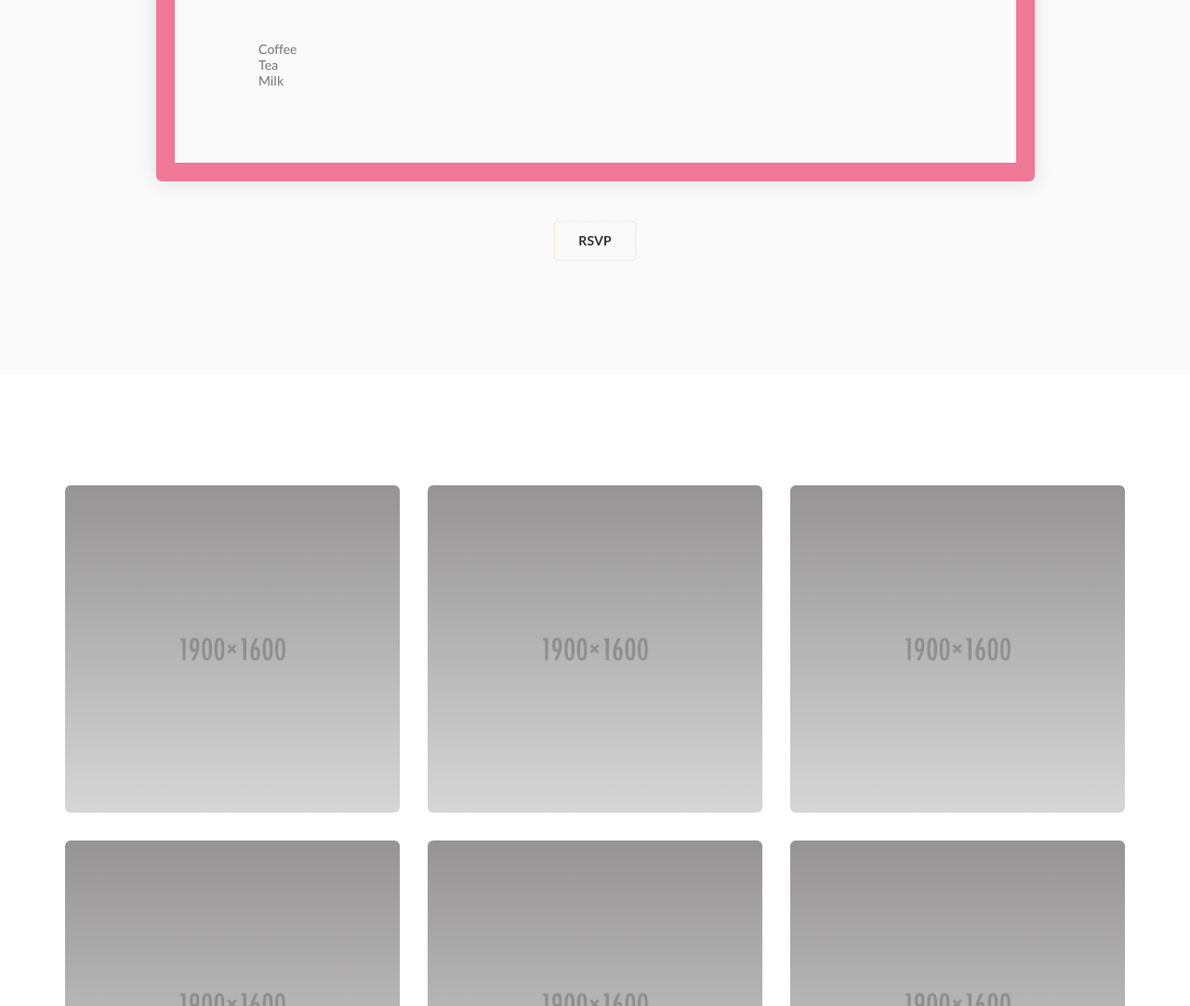
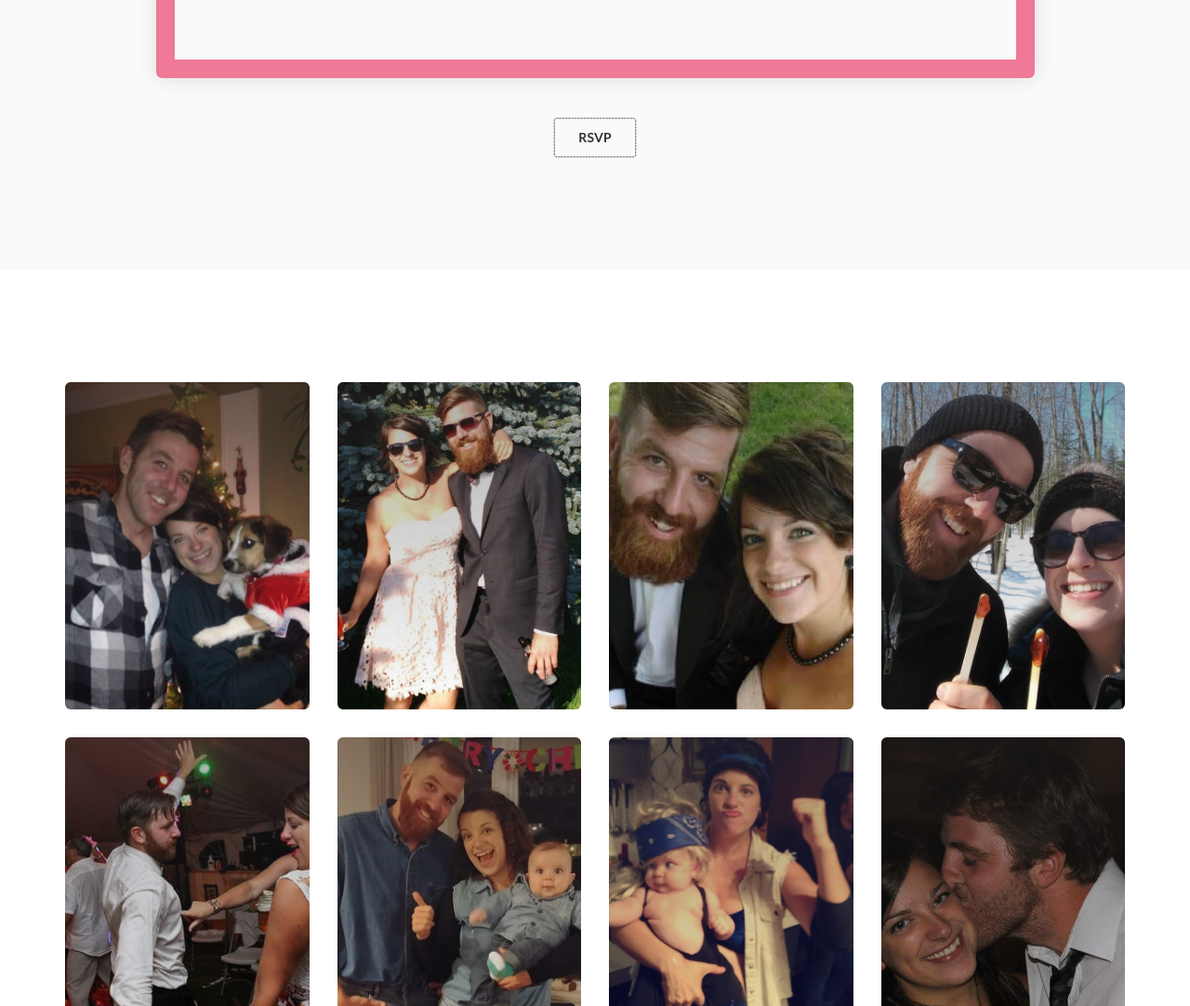
Before and after one commit to Straktor/jupisjo, a plain HTML site: page index.html in a window 1280 px wide. Shown: the part 4320-5402 px from the top of the page at 93% size. Drawn offline with Linux system fonts and the light colour scheme; a web font is replaced by a local one.

Commit message:
adding pictures

```diff
--- a/css/custom.css
+++ b/css/custom.css
@@ -127,3 +127,7 @@ input[type="radio"] {
 .block-event.swap {
     border-color: #ef7997;
 }
+
+.but .but-svg {
+    stroke: #000;
+}
--- a/index.html
+++ b/index.html
@@ -235,6 +235,8 @@
                     <div class="row">
                         <div class="col-sm-10 col-sm-offset-1 text-center">
                             <div class="block-event swap test">
+
+                                <div class="row">
                                 <div class="circle-dashed relative bg">
                                     <div class="round-circle  before">
                                         <svg viewBox="0 0 103 103" version="1.1" xmlns="http://www.w3.org/2000/svg" class="dashed-border">
@@ -243,20 +245,14 @@
                                         <i class="icon-glass"></i>
                                     </div>
                                 </div>
+                                </div>
+                                <div class="row">
                                 <p class="mt-30 mb-30">Wedding Party<span>15:00h</span></p>
                                 <p>Address<span>28 Chalmers Street <br>Sydney</span></p>
+                                </div>
                                 <p class="mt-30 mb-30 col-sm-10 col-sm-offset-1 text-justify">
                                     At vero eos et accusamus et iusto odio dignissimos ducimus qui blanditiis praesentium voluptatum deleniti atque corrupti quos dolores et quas molestias excepturi sint occae.Lorem ipsum dolor sit amet, consectetur adipisicing elit, sed do eiusmod tempor incididunt ut labore.
                                 </p>
-
-                                <div class="mt-30 mb-30 col-sm-10 col-sm-offset-1 text-left">
-                                    <ul>
-                                        <li>Coffee</li>
-                                        <li>Tea</li>
-                                        <li>Milk</li>
-                                    </ul>
-                                </div>
-
                             </div>
                         </div>
                     </div>
@@ -285,29 +281,38 @@
                     <div class="row mb-30">
                         <!-- As a general rule, include a heading (h1-h6) as a child of each section and article element for screen readers purposes-->
                         <h2 class="indent">Photo album</h2>
-                        <div class="col-md-4 col-sm-4 col-xs-12 ">
+                        <div class="col-md-3 col-sm-2 col-xs-12 ">
                             <div class="block-img">
-                                <a href="img/6.jpg" class="venobox">
+                                <a href="img/ap1.jpg" class="venobox">
                                     <div class="background-img">
-                                        <img alt="" src="img/6.jpg">
+                                        <img alt="" src="img/ap1.jpg">
                                     </div>
                                 </a>
                             </div>
                         </div>
-                        <div class="col-md-4 col-sm-4 col-xs-12 ">
+                        <div class="col-md-3 col-sm-2 col-xs-12 ">
                             <div class="block-img">
-                                <a href="img/7.jpg" class="venobox">
+                                <a href="img/ap12.jpg" class="venobox">
                                     <div class="background-img">
-                                        <img alt="" src="img/7.jpg">
+                                        <img alt="" src="img/ap12.jpg">
                                     </div>
                                 </a>
                             </div>
                         </div>
-                        <div class="col-md-4 col-sm-4 col-xs-12 ">
+                        <div class="col-md-3 col-sm-2 col-xs-12 ">
                             <div class="block-img">
-                                <a href="img/8.jpg" class="venobox">
+                                <a href="img/ap2.jpg" class="venobox">
                                     <div class="background-img">
-                                        <img alt="" src="img/8.jpg">
+                                        <img alt="" src="img/ap2.jpg">
+                                    </div>
+                                </a>
+                            </div>
+                        </div>
+                        <div class="col-md-3 col-sm-2 col-xs-12 ">
+                            <div class="block-img">
+                                <a href="img/ap4.jpg" class="venobox">
+                                    <div class="background-img">
+                                        <img alt="" src="img/ap4.jpg">
                                     </div>
                                 </a>
                             </div>
@@ -316,29 +321,38 @@
                     <!--End row-->
                     <!--Row-->
                     <div class="row ">
-                        <div class="col-md-4 col-sm-4 col-xs-12 ">
+                        <div class="col-md-3 col-sm-2 col-xs-12 ">
                             <div class="block-img">
-                                <a href="img/9.jpg" class="venobox">
+                                <a href="img/ap9.jpg" class="venobox">
                                     <div class="background-img">
-                                        <img alt="" src="img/9.jpg">
+                                        <img alt="" src="img/ap9.jpg">
                                     </div>
                                 </a>
                             </div>
                         </div>
-                        <div class="col-md-4 col-sm-4 col-xs-12 ">
+                        <div class="col-md-3 col-sm-2 col-xs-12 ">
                             <div class="block-img">
-                                <a href="img/10.jpg" class="venobox">
+                                <a href="img/ap11.jpg" class="venobox">
                                     <div class="background-img">
-                                        <img alt="" src="img/10.jpg">
+                                        <img alt="" src="img/ap11.jpg">
                                     </div>
                                 </a>
                             </div>
                         </div>
-                        <div class="col-md-4 col-sm-4 col-xs-12 ">
+                        <div class="col-md-3 col-sm-2 col-xs-12 ">
                             <div class="block-img">
-                                <a href="img/11.jpg" class="venobox">
+                                <a href="img/ap13.jpg" class="venobox">
                                     <div class="background-img">
-                                        <img alt="" src="img/11.jpg">
+                                        <img alt="" src="img/ap13.jpg">
+                                    </div>
+                                </a>
+                            </div>
+                        </div>
+                        <div class="col-md-3 col-sm-2 col-xs-12 ">
+                            <div class="block-img">
+                                <a href="img/ap6.jpg" class="venobox">
+                                    <div class="background-img">
+                                        <img alt="" src="img/ap6.jpg">
                                     </div>
                                 </a>
                             </div>
```
Also changed, not shown: img/ap1.jpg (added), img/ap10.jpg (added), img/ap11.jpg (added), img/ap12.jpg (added), img/ap13.jpg (added), img/ap13.png (added), img/ap2.jpg (added), img/ap3.jpg (added), img/ap4.jpg (added), img/ap5.jpg (added), img/ap6.jpg (added), img/ap7.jpg (added), img/ap8.jpg (added), img/ap9.jpg (added).
